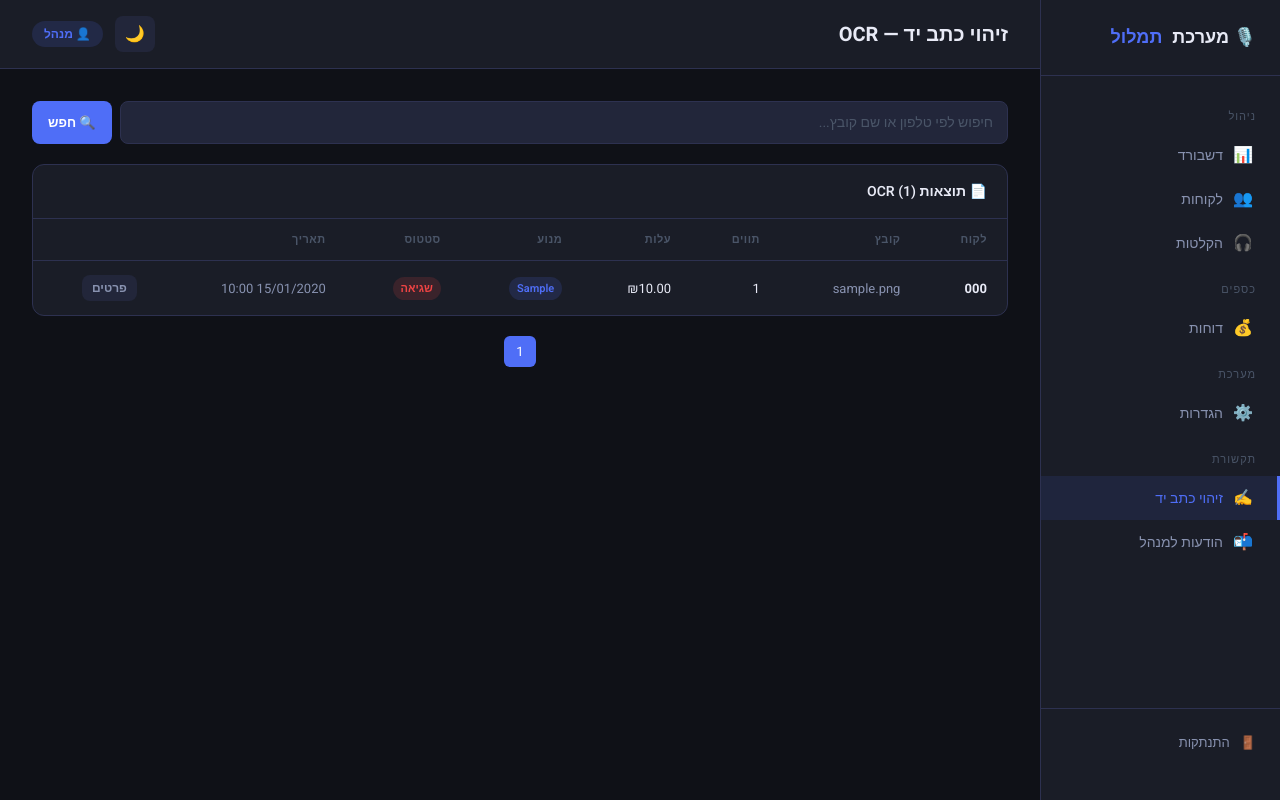
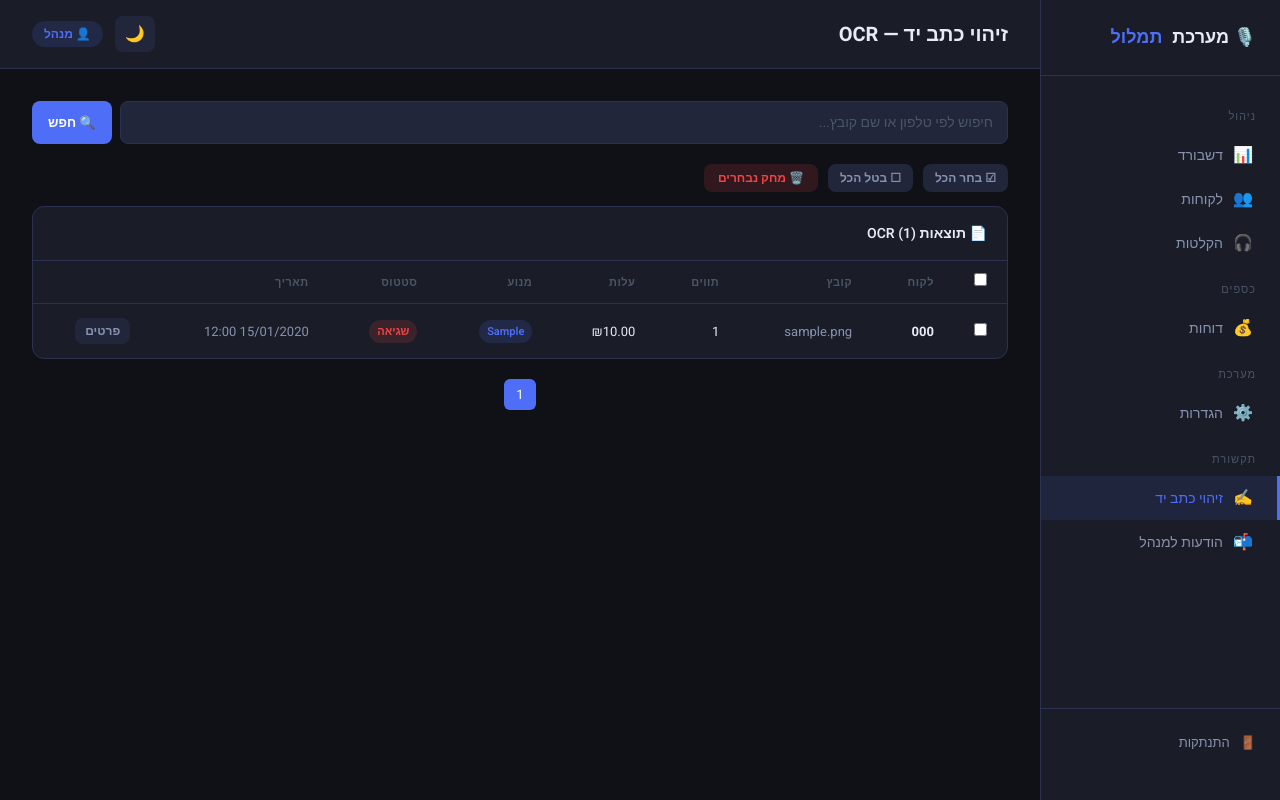
Before and after one commit to saryDavidovich/phone-transcription, a Flask app: page /admin/ocr in a window 1280 px wide. Run offline with Flask 3, Linux system fonts and the light colour scheme; a user stored in the database is signed in; tables that the repository leaves empty hold one stand-in row (values such as "Sample post").

Commit message:
Implement bulk delete feature for OCR results
Added bulk delete functionality with select and deselect options for OCR results.

```diff
--- a/templates/admin/ocr_list.html
+++ b/templates/admin/ocr_list.html
@@ -10,6 +10,15 @@
   </form>
 </div>
 
+<form method="POST" action="/admin/ocr/bulk-delete" id="bulkForm" onsubmit="return confirmBulkDelete()">
+<input type="hidden" name="next" value="{{ request.full_path }}">
+
+<div style="display:flex;gap:10px;margin-bottom:14px;align-items:center;flex-wrap:wrap">
+  <button type="button" onclick="selectAll()" class="btn btn-ghost" style="font-size:12px;padding:5px 12px">☑ בחר הכל</button>
+  <button type="button" onclick="deselectAll()" class="btn btn-ghost" style="font-size:12px;padding:5px 12px">☐ בטל הכל</button>
+  <button type="submit" class="btn btn-danger" style="font-size:12px;padding:5px 14px">🗑️ מחק נבחרים</button>
+</div>
+
 <div class="table-card">
   <div class="table-header">
     <span class="table-title">📄 תוצאות OCR ({{ ocr_results.total }})</span>
@@ -17,6 +26,7 @@
   <table>
     <thead>
       <tr>
+        <th style="width:36px;text-align:center"><input type="checkbox" id="checkAll" onchange="toggleAll(this)"></th>
         <th>לקוח</th>
         <th>קובץ</th>
         <th>תווים</th>
@@ -29,23 +39,27 @@
     </thead>
     <tbody>
       {% for r in ocr_results.items %}
-      <tr onclick="location='/admin/ocr/{{r.id}}'" style="cursor:pointer">
-        <td><strong>{{ r.customer.phone }}</strong></td>
-        <td style="color:#8892b0;max-width:200px;overflow:hidden;text-overflow:ellipsis;white-space:nowrap">{{ r.original_filename }}</td>
-        <td>{{ r.char_count }}</td>
-        <td>₪{{ "%.2f"|format(r.cost) }}</td>
-        <td><span class="badge badge-blue">{{ r.engine }}</span></td>
-        <td>
+      <tr>
+        <td style="text-align:center" onclick="event.stopPropagation()"><input type="checkbox" name="ocr_ids" value="{{ r.id }}" class="row-check"></td>
+        <td onclick="location='/admin/ocr/{{r.id}}'" style="cursor:pointer"><strong>{{ r.customer.phone }}</strong></td>
+        <td onclick="location='/admin/ocr/{{r.id}}'" style="cursor:pointer;color:#8892b0;max-width:200px;overflow:hidden;text-overflow:ellipsis;white-space:nowrap">{{ r.original_filename }}</td>
+        <td onclick="location='/admin/ocr/{{r.id}}'" style="cursor:pointer">{{ r.char_count }}</td>
+        <td onclick="location='/admin/ocr/{{r.id}}'" style="cursor:pointer">₪{{ "%.2f"|format(r.cost) }}</td>
+        <td onclick="location='/admin/ocr/{{r.id}}'" style="cursor:pointer"><span class="badge badge-blue">{{ r.engine }}</span></td>
+        <td onclick="location='/admin/ocr/{{r.id}}'" style="cursor:pointer">
           {% if r.status == 'completed' %}<span class="badge badge-green">הושלם</span>
+          {% elif r.status == 'pending_payment' %}<span class="badge badge-amber">ממתין לתשלום</span>
+          {% elif r.status == 'expired' %}<span class="badge badge-gray">פג תוקף</span>
           {% else %}<span class="badge badge-red">שגיאה</span>{% endif %}
         </td>
-        <td style="color:#8892b0">{{ r.created_at.strftime('%d/%m/%Y %H:%M') }}</td>
+        <td onclick="location='/admin/ocr/{{r.id}}'" style="cursor:pointer;color:#8892b0">{{ r.created_at | il_time }}</td>
         <td><a href="/admin/ocr/{{r.id}}" class="btn btn-ghost" style="font-size:12px;padding:4px 10px">פרטים</a></td>
       </tr>
       {% endfor %}
     </tbody>
   </table>
 </div>
+</form>
 
 <div class="pagination">
   {% for p in ocr_results.iter_pages() %}
@@ -56,4 +70,23 @@
   {% endfor %}
 </div>
 
+<script>
+function selectAll() {
+  document.querySelectorAll('.row-check').forEach(c => c.checked = true);
+  document.getElementById('checkAll').checked = true;
+}
+function deselectAll() {
+  document.querySelectorAll('.row-check').forEach(c => c.checked = false);
+  document.getElementById('checkAll').checked = false;
+}
+function toggleAll(cb) {
+  document.querySelectorAll('.row-check').forEach(c => c.checked = cb.checked);
+}
+function confirmBulkDelete() {
+  const checked = document.querySelectorAll('.row-check:checked').length;
+  if (checked === 0) { alert('לא נבחרו תוצאות'); return false; }
+  return confirm('למחוק ' + checked + ' תוצאות OCR נבחרות? פעולה זו אינה הפיכה!');
+}
+</script>
+
 {% endblock %}
```
